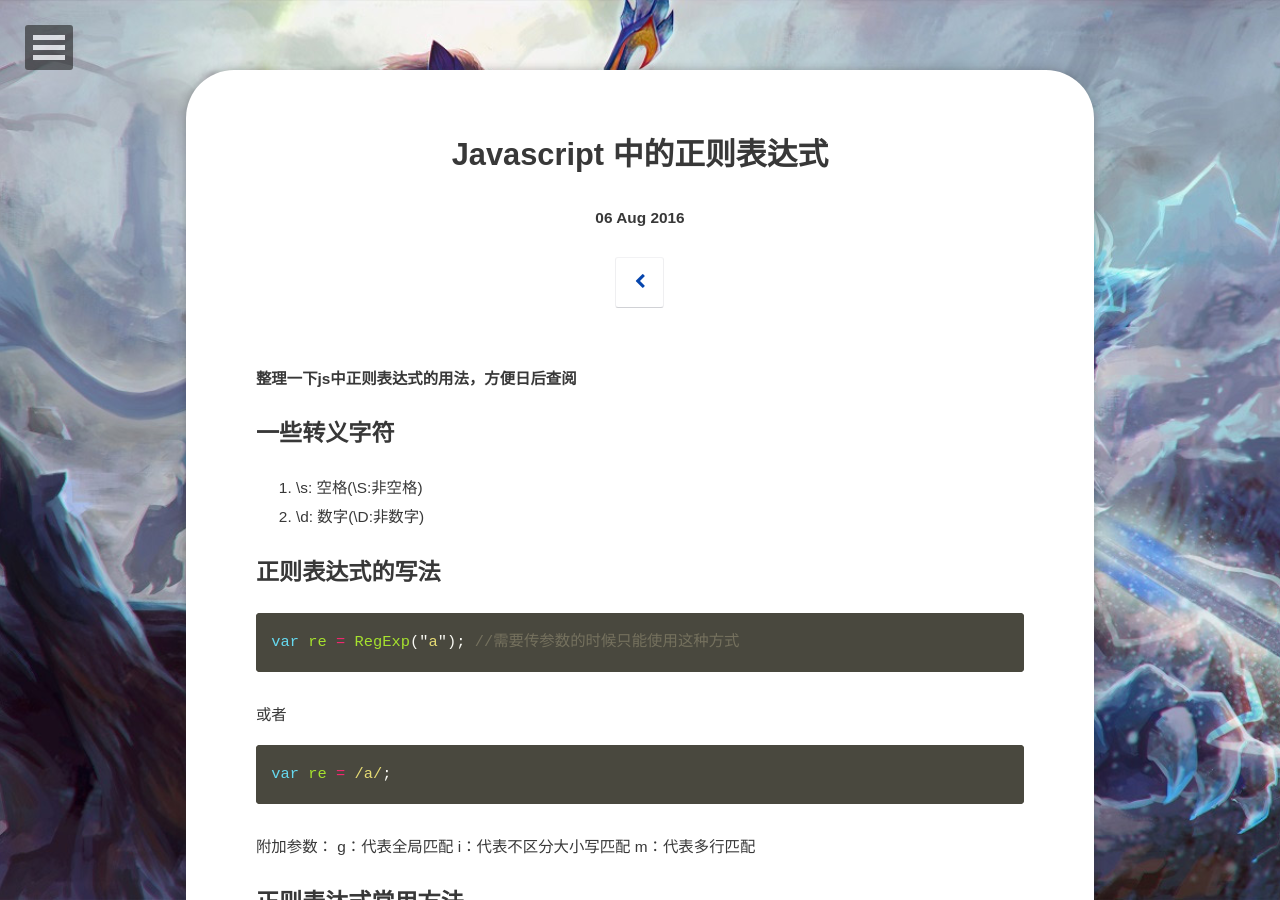
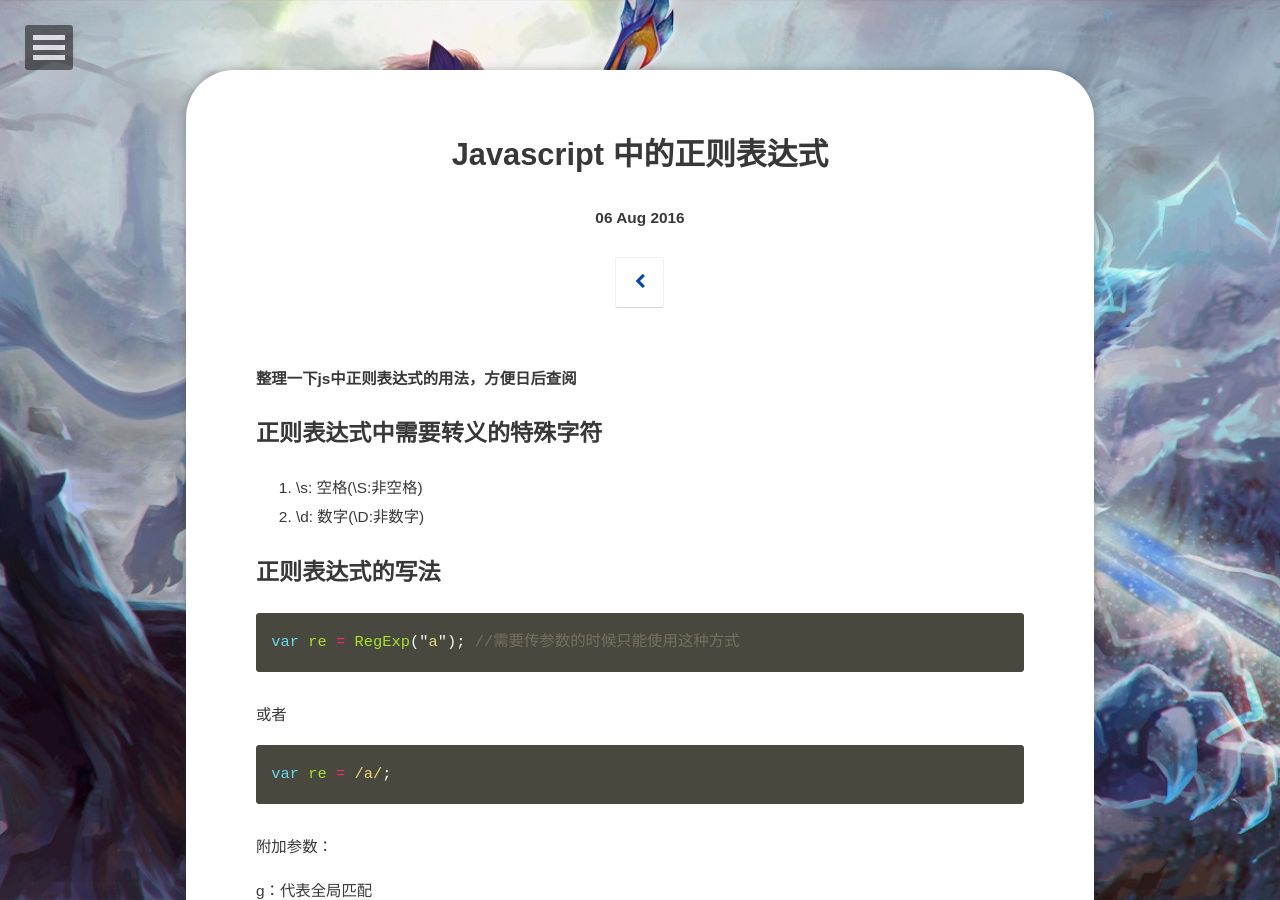
Before and after one commit to sandofsuro/sandofsuro.github.io, a Jekyll site: the page built from _posts/2016-08-06-regex.md, in a window 1280 px wide and 900 px high. Built offline with Jekyll 4.4.1, drawn with Linux system fonts in a browser that asks for light colours; some web fonts are replaced.

Commit message:
push an article

````diff
--- a/_posts/2016-08-06-regex.md
+++ b/_posts/2016-08-06-regex.md
@@ -6,7 +6,7 @@ excerpt: ""
 
 **整理一下js中正则表达式的用法，方便日后查阅**
 
-## 一些转义字符
+## 正则表达式中需要转义的特殊字符
 
 1. \s:	空格(\S:非空格)
 2. \d:	数字(\D:非数字)
@@ -24,9 +24,13 @@ var re = /a/;
 ```
 
 附加参数：
+
 g：代表全局匹配
+
 i：代表不区分大小写匹配
+
 m：代表多行匹配
+
 
 ## 正则表达式常用方法
 
````
